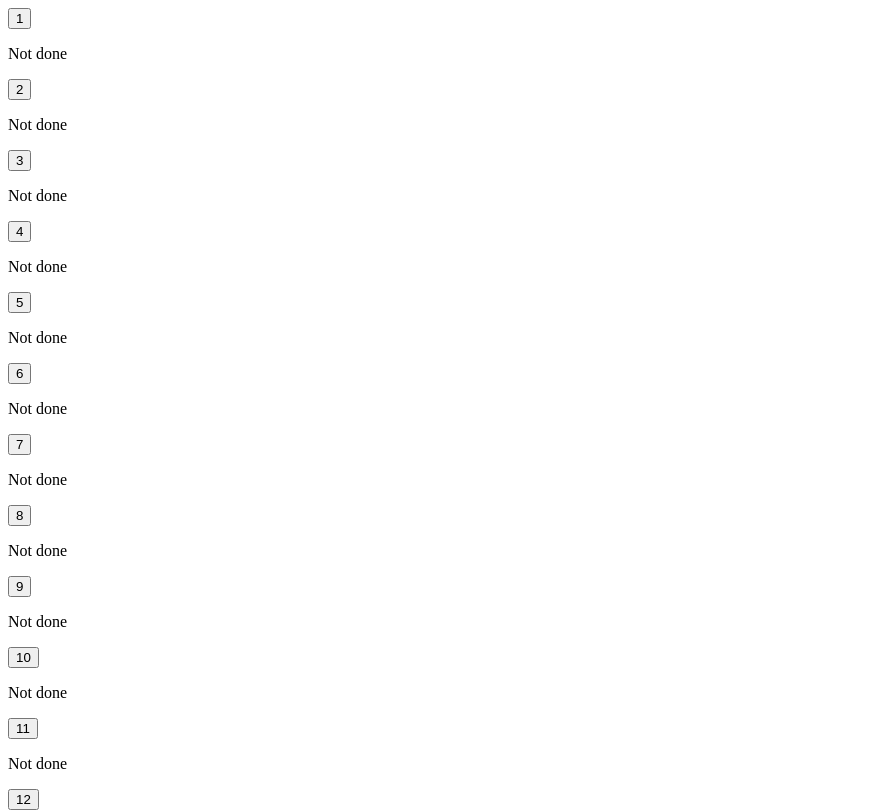
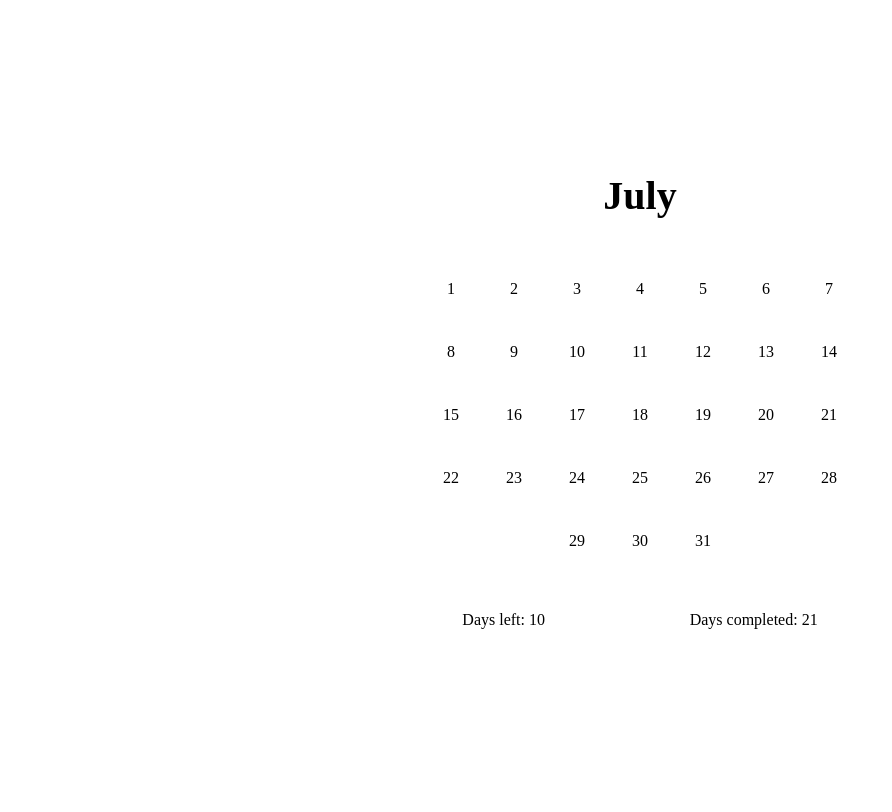
Before and after one commit to eIonut/tracker, a React (Vite) app: page / in a window 1280 px wide. Shown: the top 812 px of the page, without its empty margins (0-892 px from the left). Built offline with nearby package versions, Linux system fonts and the light colour scheme.

Commit message:
added initial wireframe

```diff
--- a/package.json
+++ b/package.json
@@ -11,7 +11,8 @@
   },
   "dependencies": {
     "react": "^18.2.0",
-    "react-dom": "^18.2.0"
+    "react-dom": "^18.2.0",
+    "styled-components": "^6.0.4"
   },
   "devDependencies": {
     "@types/react": "^18.0.37",
--- a/src/App.jsx
+++ b/src/App.jsx
@@ -1,12 +1,7 @@
-import './App.css'
-import Box from './Box'
+import "./App.css";
+import TrackPage from "./TrackPage";
 function App() {
-
-  return (
-    <>
-    <Box/>
-    </>
-  )
+  return <TrackPage />;
 }
 
-export default App
+export default App;
--- a/src/Box.jsx
+++ b/src/Box.jsx
@@ -1,5 +1,17 @@
 import Day from "./Day";
 import React, { useState, useEffect } from "react";
+import styled, { css } from "styled-components";
+
+const DaysContainer = styled.section`
+  display: flex;
+  width: 50rem;
+  flex-wrap: wrap;
+  margin: auto;
+  justify-content: center;
+  align-items: center;
+  gap: 0.3rem;
+  padding: 4rem 0 4rem 0;
+`;
 
 function getDaysInMonth(year, month) {
   return new Date(year, month, 0).getDate();
@@ -7,10 +19,12 @@ function getDaysInMonth(year, month) {
 
 const Box = () => {
   const date = new Date();
+
   const daysInCurrentMonth = getDaysInMonth(
     date.getFullYear(),
     date.getMonth() + 1
   );
+
   const daysInMonth = Array.from(
     { length: daysInCurrentMonth },
     (_, i) => i + 1
@@ -22,7 +36,7 @@ const Box = () => {
     () => JSON.parse(window.localStorage.getItem("days")) || daysInMonth
   );
 
-  console.log(typeof days);
+  const [daysCounter, setDaysCounter] = useState(days);
 
   useEffect(() => {
     window.localStorage.setItem("days", JSON.stringify(days));
@@ -30,6 +44,7 @@ const Box = () => {
 
   const changeDayStatus = (id, status) => {
     const newState = days.map((day) => {
+      days;
       if (day.id === id) {
         return { ...day, completed: status };
       }
@@ -39,11 +54,11 @@ const Box = () => {
   };
 
   return (
-    <>
+    <DaysContainer>
       {days.map((day) => (
         <Day changeDayStatus={changeDayStatus} key={day.id} day={day} />
       ))}
-    </>
+    </DaysContainer>
   );
 };
 
--- a/src/Day.jsx
+++ b/src/Day.jsx
@@ -1,4 +1,19 @@
 import React, { useEffect, useState } from "react";
+import styled, { css } from "styled-components";
+
+const DayBox = styled.div`
+  background-color: ${(props) => (props.status === "true" ? "green" : "")};
+  width: 60px;
+  height: 60px;
+  display: flex;
+  justify-content: center;
+  align-items: center;
+  &:hover {
+    cursor: pointer;
+  }
+  border-radius: 0.2rem;
+  font-size: 1.6rem;
+`;
 
 const Day = ({ day, changeDayStatus }) => {
   const [status, setStatus] = useState(day.completed);
@@ -12,10 +27,10 @@ const Day = ({ day, changeDayStatus }) => {
   }, [status]);
 
   return (
-    <>
-      <button onClick={handleChangeDayStatus}>{day.day}</button>
-      {status ? <p>Done</p> : <p>Not done</p>}
-    </>
+    <DayBox status={status.toString()} onClick={handleChangeDayStatus}>
+      {day.day}
+      {/* {status ? <p>Done</p> : <p>Not done</p>} */}
+    </DayBox>
   );
 };
 
--- /dev/null
+++ b/src/TrackPage.jsx
@@ -0,0 +1,59 @@
+import Day from "./Day";
+import React, { useState, useEffect } from "react";
+import styled, { css } from "styled-components";
+import Box from "./Box";
+
+const TrackPageContainer = styled.section`
+  display: flex;
+  flex-direction: column;
+  justify-content: center;
+  align-items: center;
+  height: 100vh;
+`;
+
+const MonthTitle = styled.h1`
+  text-align: center;
+  font-size: 4rem;
+`;
+
+const DaysCounter = styled.div`
+  display: flex;
+  justify-content: space-around;
+  align-items: center;
+  font-size: 1.6rem;
+`;
+const TrackPage = () => {
+  const date = new Date();
+  const months = [
+    "January",
+    "February",
+    "March",
+    "April",
+    "May",
+    "June",
+    "July",
+    "August",
+    "September",
+    "October",
+    "November",
+    "December",
+  ];
+
+  const currentMonth = months[date.getMonth()];
+  const [month, setMonth] = useState(currentMonth);
+
+  return (
+    <TrackPageContainer>
+      <div>
+        {<MonthTitle>{month}</MonthTitle>}
+        <Box />
+        <DaysCounter>
+          <span>Days left: 10</span>
+          <span>Days completed: 21</span>
+        </DaysCounter>
+      </div>
+    </TrackPageContainer>
+  );
+};
+
+export default TrackPage;
--- a/src/index.css
+++ b/src/index.css
@@ -0,0 +1,15 @@
+body,
+html {
+  width: 100%;
+  height: 100%;
+}
+
+* {
+  box-sizing: border-box;
+  margin: 0;
+  padding: 0;
+}
+
+html {
+  font-size: 62.5%;
+}
```
Also changed, not shown: 1 other file (tests, documents, lock files or other folders).
